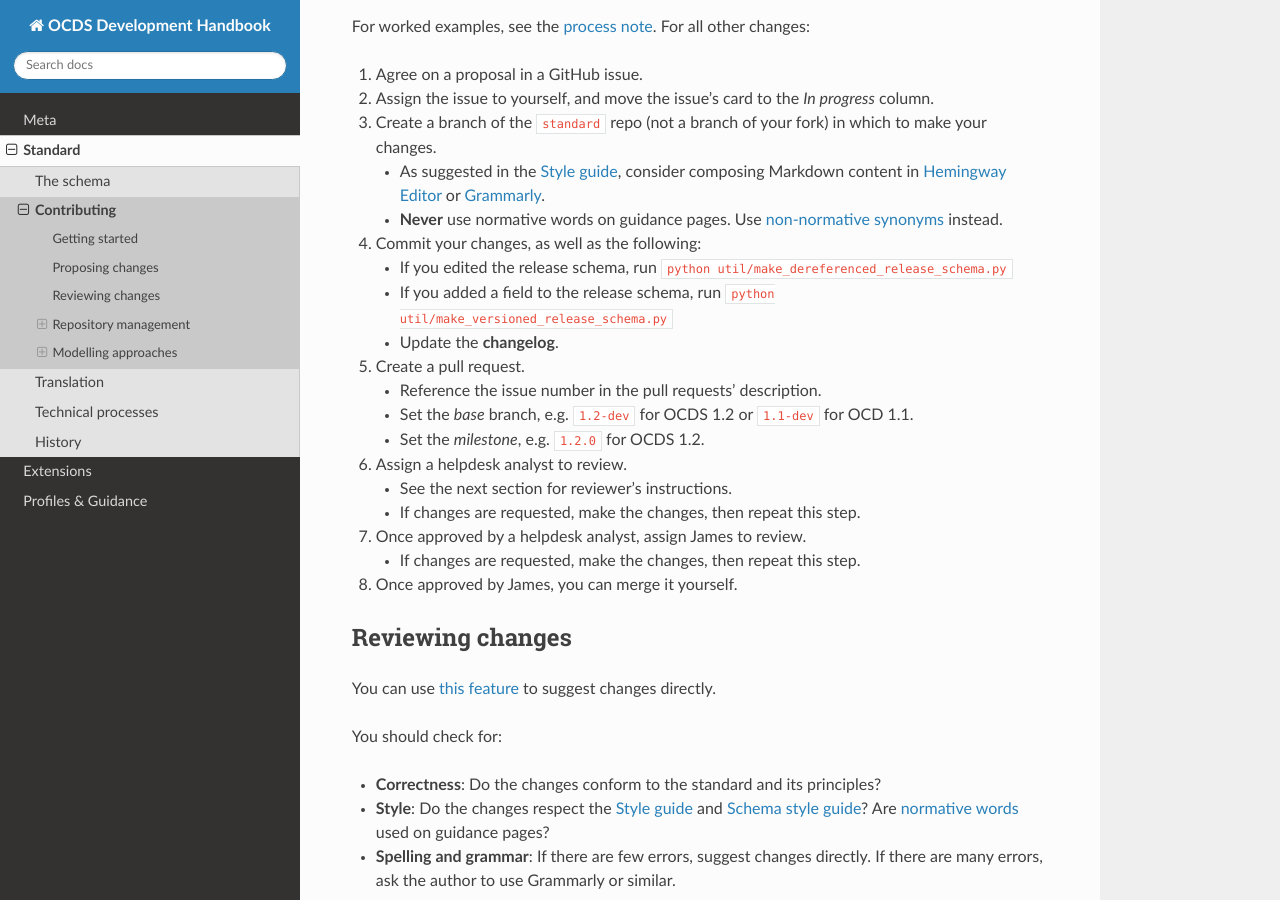
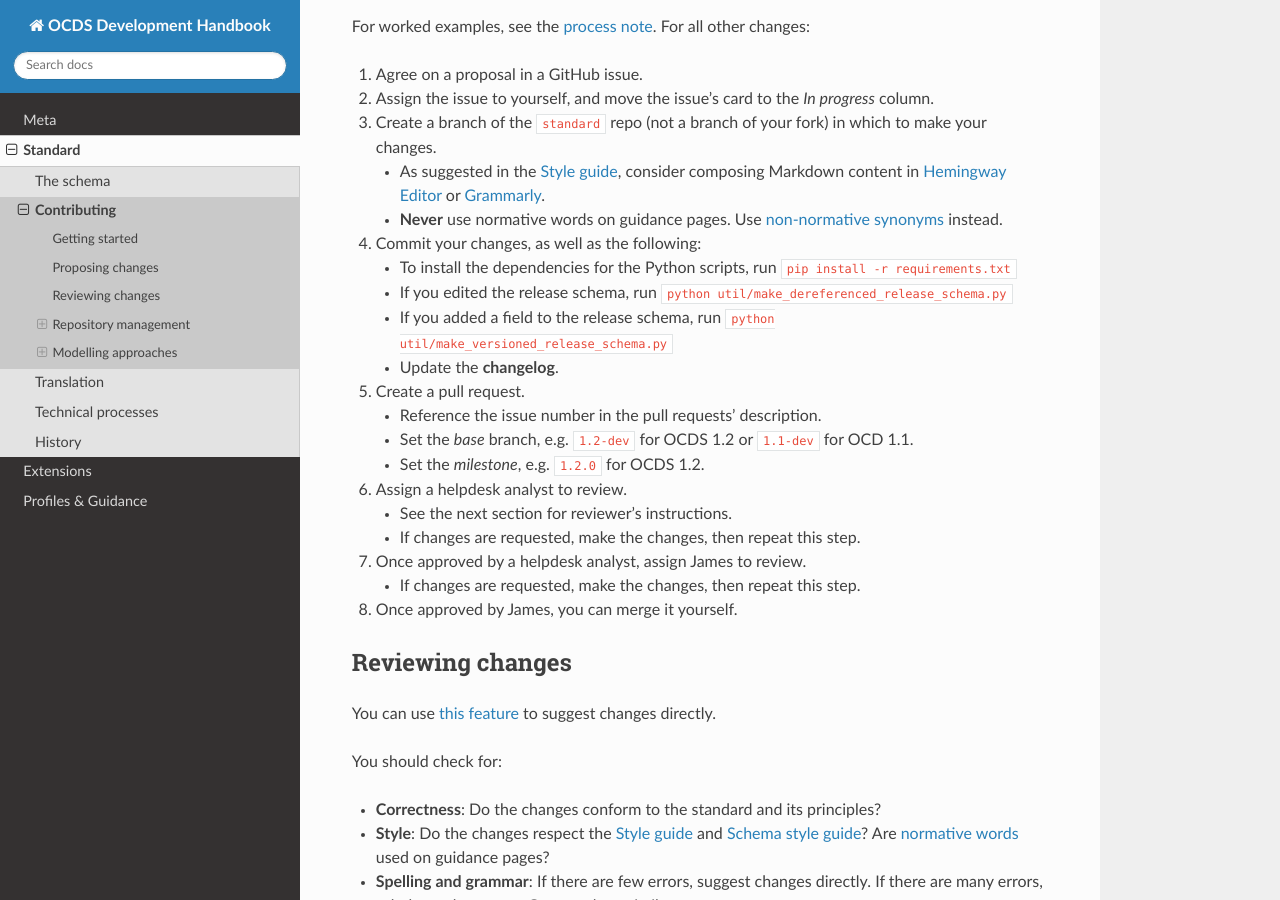
Before and after one commit to open-contracting/standard-development-handbook, a Sphinx documentation site: the page built from docs/standard/contributing.rst, in a window 1280 px wide and 900 px high, scrolled down 833 px. Built offline with Sphinx 7.4.7 and the Read the Docs theme 2.0.0, drawn with Linux system fonts in a browser that asks for light colours.

Commit message:
Installing dependencies for the 'standard'

```diff
--- a/docs/standard/contributing.rst
+++ b/docs/standard/contributing.rst
@@ -42,7 +42,8 @@ For worked examples, see the `process note <https://docs.google.com/document/d/1
 
 4. Commit your changes, as well as the following:
 
-   -  If you edited the release schema, run ``python util/make_dereferenced_release_schema.py``
+   - To install the dependencies for the Python scripts, run ``pip install -r requirements.txt``
+   - If you edited the release schema, run ``python util/make_dereferenced_release_schema.py``
    -  If you added a field to the release schema, run ``python util/make_versioned_release_schema.py``
    -  Update the **changelog**.
 
```
